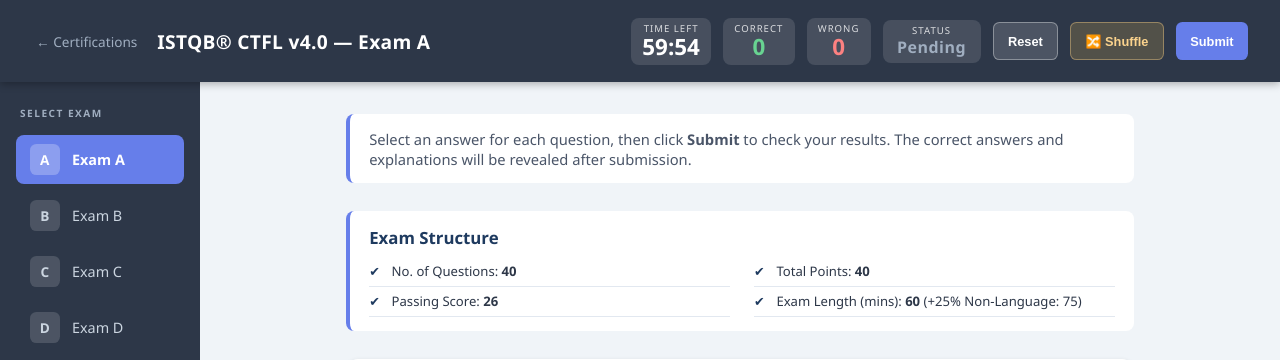
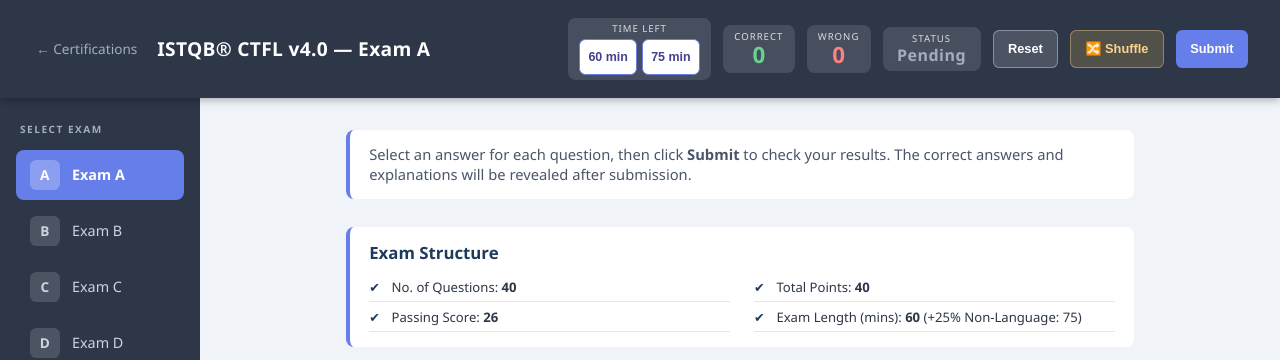
Before and after one commit to maiterivcruz/ISTQBCertificationCatalog, a Django app: page /exam/ctfl/A/ in a window 1280 px wide. Shown: the top 360 px of the page. Run offline with Django 5.2, Linux system fonts and the light colour scheme; data comes from the database, SQL or seed files in the repository.

Commit message:
feat(exams): add per-certification native/non-native timer start buttons
Co-authored-by: Copilot <223556219+Copilot@users.noreply.github.com>

```diff
--- a/questions/static/questions/css/question_list.css
+++ b/questions/static/questions/css/question_list.css
@@ -715,3 +715,53 @@ main {
         grid-template-columns: 1fr;
     }
 }
+
+
+.timer-choice {
+    display: flex;
+    flex-direction: row;
+    gap: 0.3rem;
+    margin-top: 0.25rem;
+}
+
+#timer-badge:not(.timer-idle) .timer-choice {
+    display: none;
+}
+
+#timer-badge.timer-idle #timer-count {
+    display: none;
+}
+
+.timer-btn {
+    min-height: 36px;
+    min-width: 58px;
+    padding: 0.25rem 0.5rem;
+    border: 1px solid #667eea;
+    border-radius: 0.4rem;
+    background: #fff;
+    color: #434190;
+    font-size: 0.78rem;
+    font-weight: 600;
+    cursor: pointer;
+    white-space: nowrap;
+}
+
+.timer-btn:hover {
+    background: #667eea;
+    color: #fff;
+}
+
+@media (max-width: 600px) {
+    #timer-badge.timer-idle {
+        grid-column: 1 / -1;
+    }
+
+    .timer-choice {
+        justify-content: center;
+    }
+
+    .timer-btn {
+        min-height: 44px;
+        flex: 1;
+    }
+}
--- a/questions/static/questions/js/question_list.js
+++ b/questions/static/questions/js/question_list.js
@@ -3,14 +3,16 @@ const originalOrder = [...document.querySelectorAll('.question-card')];
 
 let submitted = false;
 
-const EXAM_DURATION_SECONDS = 60 * 60;
-let timerSecondsLeft = EXAM_DURATION_SECONDS;
+let timerSecondsLeft = 0;
 let timerInterval = null;
+const timerBadge = document.getElementById('timer-badge');
 
 function formatTime(totalSeconds) {
-    const m = Math.floor(totalSeconds / 60);
+    const h = Math.floor(totalSeconds / 3600);
+    const m = Math.floor((totalSeconds % 3600) / 60);
     const s = totalSeconds % 60;
-    return `${String(m).padStart(2, '0')}:${String(s).padStart(2, '0')}`;
+    const mmss = `${String(m).padStart(2, '0')}:${String(s).padStart(2, '0')}`;
+    return h > 0 ? `${h}:${mmss}` : mmss;
 }
 
 function updateTimerDisplay() {
@@ -36,11 +38,24 @@ function stopTimer() {
     }
 }
 
+/* Back to the pre-exam state: no countdown until a duration is chosen */
 function resetTimer() {
-    timerSecondsLeft = EXAM_DURATION_SECONDS;
+    stopTimer();
+    timerSecondsLeft = 0;
+    document.getElementById('timer-count').textContent = '--:--';
+    timerBadge.classList.add('timer-idle');
+}
+
+function startExamTimer(minutes) {
+    timerSecondsLeft = minutes * 60;
+    timerBadge.classList.remove('timer-idle');
     updateTimerDisplay();
     startTimer();
 }
+
+document.querySelectorAll('.timer-btn').forEach(btn => {
+    btn.addEventListener('click', () => startExamTimer(Number(btn.dataset.minutes)));
+});
 
 function submitExam() {
     if (submitted) return;
@@ -163,5 +178,3 @@ if (sidebarToggleBtn && examSidebar) {
         sidebarToggleBtn.setAttribute('aria-expanded', String(isOpen));
     });
 }
-
-startTimer();
--- a/questions/templates/questions/question_list.html
+++ b/questions/templates/questions/question_list.html
@@ -18,9 +18,13 @@
             <h1>ISTQB&reg; {{ cert.short }} &mdash; {{ current_exam_label }}</h1>
         </div>
         <div id="header-right">
-            <div id="timer-badge" class="score-badge">
+            <div id="timer-badge" class="score-badge timer-idle">
                 <span class="label">Time left</span>
-                <span class="count" id="timer-count">60:00</span>
+                <span class="count" id="timer-count">--:--</span>
+                <div id="timer-choice" class="timer-choice">
+                    <button type="button" class="timer-btn" data-minutes="{{ timer_minutes.0 }}" title="Native speaker: {{ timer_minutes.0 }} minutes" aria-label="Native speaker: {{ timer_minutes.0 }} minutes">{{ timer_minutes.0 }} min</button>
+                    <button type="button" class="timer-btn" data-minutes="{{ timer_minutes.1 }}" title="Non-native speaker: {{ timer_minutes.1 }} minutes" aria-label="Non-native speaker: {{ timer_minutes.1 }} minutes">{{ timer_minutes.1 }} min</button>
+                </div>
             </div>
             <div class="score-badge">
                 <span class="label">Correct</span>
--- a/questions/views.py
+++ b/questions/views.py
@@ -475,6 +475,8 @@ def question_list(request, cert_id='ctfl', exam='A'):
         certification=cert_id, exam=exam)]
     current_label = next(
         (e['label'] for e in exams if e['exam_id'] == exam), f'Exam {exam}')
+    exam_structures = ExamStructure.objects.filter(certification=cert_id)
+    primary = exam_structures.first()
     return render(request, 'questions/question_list.html', {
         'questions': questions,
         'current_exam': exam,
@@ -482,7 +484,9 @@ def question_list(request, cert_id='ctfl', exam='A'):
         'exams': exams,
         'has_appendix': any(e['exam_id'] == 'E' for e in exams),
         'chapters': get_chapters(cert_id),
-        'exam_structures': ExamStructure.objects.filter(certification=cert_id),
+        'exam_structures': exam_structures,
+        'timer_minutes': (primary.minutes if primary else 60,
+                          primary.minutes_extended if primary else 75),
         'cert': cert,
         'cert_id': cert_id,
     })
```
